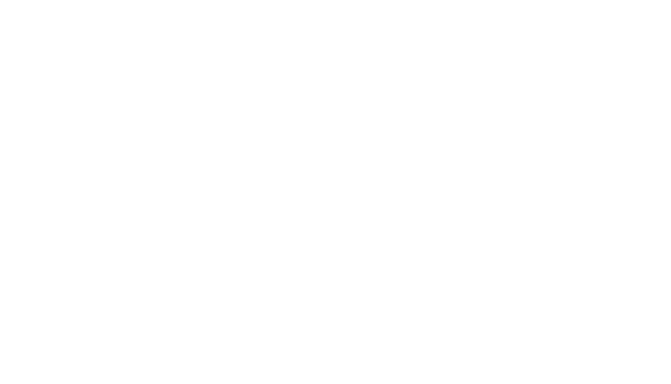
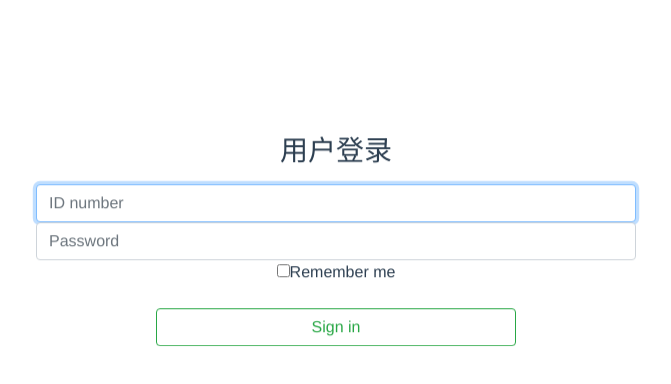
Before and after one commit to 5522MIKE/AmericaElectionWebsite_frontend, a Vue app: page /Login in a window 1280 px wide. Before the commit this address had no page. Shown: the top 384 px of the page, without its empty margins (304-975 px from the left). Built offline with nearby package versions, Linux system fonts and the light colour scheme.

Commit message:
feat: login页面基本框架

```diff
--- /dev/null
+++ b/src/components/Login.vue
@@ -0,0 +1,48 @@
+<template>
+    <div class="container">
+        <form class="form-signin">
+        <h1 class="h3 mb-3 font-weight-normal">用户登录</h1>
+        <input  id="inputEmail" class="form-control" placeholder="ID number" required autofocus>
+        <input type="password" id="inputPassword" class="form-control" placeholder="Password" required>
+        <div class="checkbox mb-3">
+            <input type="checkbox" value="remember-me" id="remember"><label for="remember">Remember me</label>
+        </div>
+        <button class="btn btn-outline-success" type="submit">Sign in</button>
+    </form>
+    </div>
+</template>
+
+<style scoped>
+button {
+    width: 60%;
+}
+.container {
+    position: absolute;
+    /* position: relative; */
+    top: 30%;
+    left: 50%;
+    width: 100%;
+    max-width: 660px;
+    padding: 0 30px;
+    text-align: center;
+    -webkit-transform: translate(-50%, 50vh);
+    transform: translate(-50%, 50vh);
+    opacity: 0;
+    -webkit-animation: 0.75s 0.75s forwards slide_in;
+    animation: 0.75s 0.75s forwards slide_in;
+}
+@-webkit-keyframes slide_in {
+    100% {
+        -webkit-transform: translate(-50%, -50%);
+        transform: translate(-50%, -50%);
+        opacity: 1;
+    }
+}
+@keyframes slide_in {
+    100% {
+        -webkit-transform: translate(-50%, -50%);
+        transform: translate(-50%, -50%);
+        opacity: 1;
+    }
+}
+</style>
--- a/src/router/index.js
+++ b/src/router/index.js
@@ -2,6 +2,7 @@
 import HelloWorld from '../components/HelloWorld.vue'
 import Main from '../components/Main.vue'
 import Vote from '../components/Vote.vue'
+import Login from '../components/Login.vue'
 
 const routerHistory = createWebHistory()
 // createWebHashHistory hash 路由
@@ -22,6 +23,10 @@
         path:'/vote',
         component: Vote
     },
+    {
+        path:'/Login',
+        component: Login
+    },
     ]
 })
 
```
